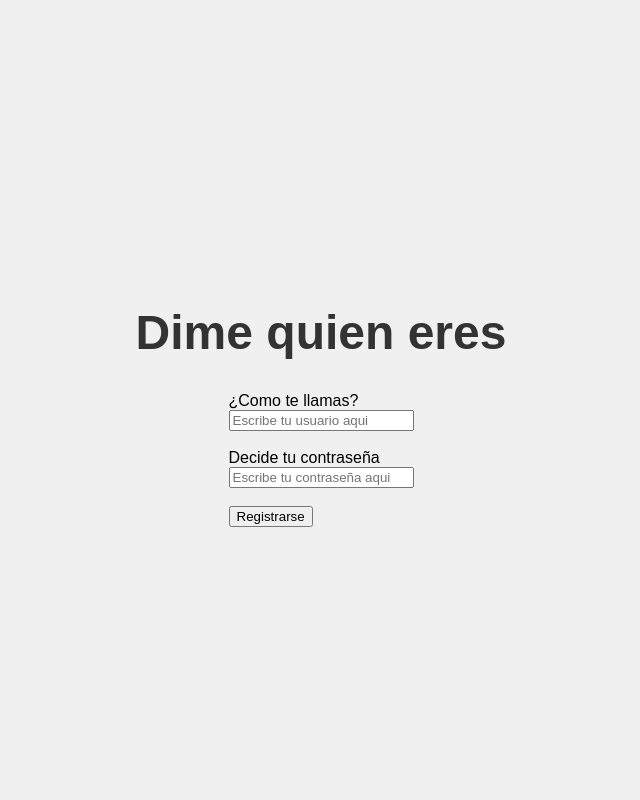
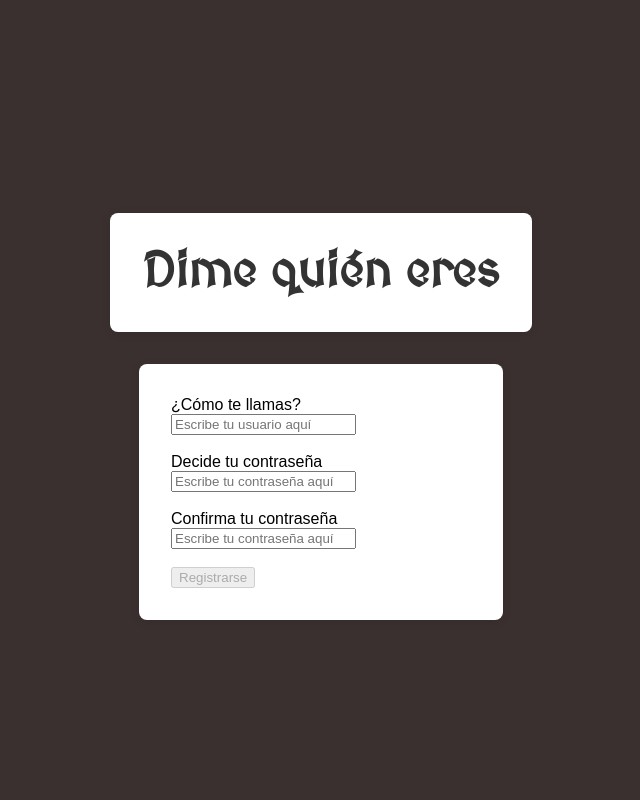
Before and after one commit to jeandrad1/WebServer, a PHP site: page /register.html in a window 1280 px wide. Shown: the whole page, without its empty margins (319-959 px from the left). Run offline with PHP 8.4, Linux system fonts and the light colour scheme.

Commit message:
style: make html more beatyfull

```diff
--- a/assets/www/register/register.css
+++ b/assets/www/register/register.css
@@ -6,11 +6,24 @@ body {
 	justify-content: center;
 	align-items: center;
 	flex-direction: column;
-	background-color: #f0f0f0;
+	background-color: #3b3030;
 	font-family: sans-serif;
 }
 
 h1 {
 	font-size: 3rem;
 	color: #333;
+	background-color: #fff;
+	padding: 2rem;
+	border-radius: 8px;
+	box-shadow: 0 2px 10px rgba(0, 0, 0, 0.1);
+	font-family: 'MedievalSharp';
 }
+
+form {
+	background-color: #fff;
+	padding: 2rem;
+	border-radius: 8px;
+	box-shadow: 0 2px 10px rgba(0, 0, 0, 0.1);
+	width: 300px;
+}
--- a/assets/www/register/register.html
+++ b/assets/www/register/register.html
@@ -3,17 +3,22 @@
 	<head>
 		<meta charset="UTF-8">
 		<title>Register</title>
+		<link href="https://fonts.googleapis.com/css2?family=MedievalSharp&display=swap" rel="stylesheet">
 		<link rel="icon" href="../favicon/favicon.ico" type="image/x-icon">
 		<link rel="stylesheet" href="register.css">
+		<script src="register.js" defer></script>
 	</head>
 	<body>
-		<h1>Dime quien eres</h1>
+		<h1>Dime quién eres</h1>
 		<form action="/send" method="post">
-			<label for="user">¿Como te llamas?</label><br>
-			<input type="text" id="user" name="user" placeholder="Escribe tu usuario aqui"><br><br>
+			<label for="user">¿Cómo te llamas?</label><br>
+			<input type="text" id="user" name="user" placeholder="Escribe tu usuario aquí"><br><br>
 
 			<label for="password">Decide tu contraseña</label><br>
-			<input type="password" id="password" name="password" placeholder="Escribe tu contraseña aqui"><br><br>
+			<input type="password" id="password" name="password" placeholder="Escribe tu contraseña aquí" autocomplete="off"><br><br>
+
+			<label for="confirm_password">Confirma tu contraseña</label><br>
+			<input type="confirm_password" id="confirm_password" name="confirm_password" placeholder="Escribe tu contraseña aquí" autocomplete="off"><br><br>
 
 			<button type="submit">Registrarse</button>
 		</form>
--- /dev/null
+++ b/assets/www/register/register.js
@@ -0,0 +1,37 @@
+
+window.addEventListener('DOMContentLoaded', function()
+{
+	const password = document.getElementById('password');
+	const confirmPassword = document.getElementById('confirm_password');
+	const registerBtn = document.querySelector('button[type="submit"]');
+
+	let errorMsg = document.getElementById('passwordError');
+	if (!errorMsg) {
+		errorMsg = document.createElement('p');
+		errorMsg.id = 'passwordError';
+		errorMsg.style.color = 'red';
+		errorMsg.style.display = 'none';
+		registerBtn.parentNode.insertBefore(errorMsg, registerBtn.nextSibling);
+	}
+
+	function validatePasswords() {
+		if (password.value && confirmPassword.value && password.value === confirmPassword.value) {
+			registerBtn.disabled = false;
+			errorMsg.style.display = 'none';
+		}
+		else {
+			registerBtn.disabled = true;
+			if (password.value && confirmPassword.value) {
+				errorMsg.textContent = 'Las contraseñas no coinciden.';
+				errorMsg.style.display = 'block';
+			}
+			else {
+				errorMsg.style.display = 'none';
+			}
+		}
+	}
+
+	registerBtn.disabled = true;
+	password.addEventListener('input', validatePasswords);
+	confirmPassword.addEventListener('input', validatePasswords);
+});
```
Also changed, not shown: assets/www/index/index.css (+27 -26 lines), assets/www/index/index.html (+11 -10 lines).
